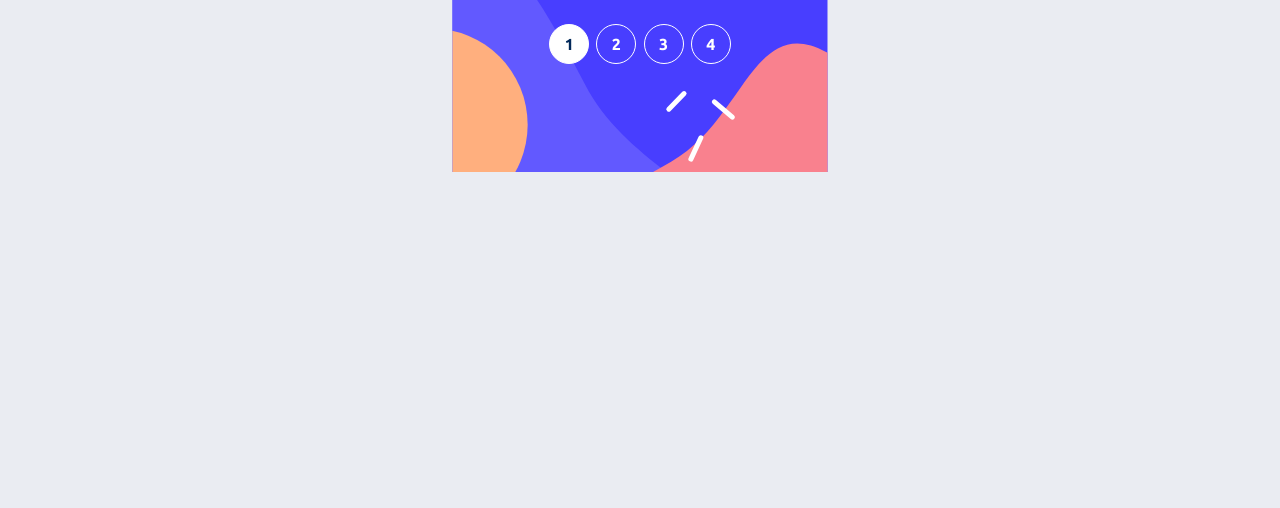
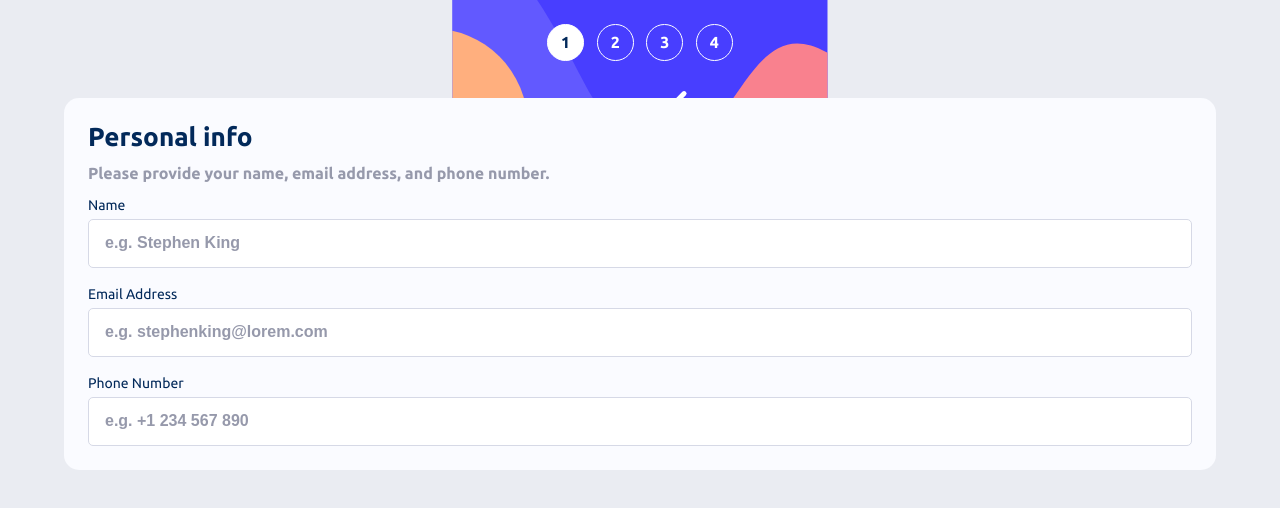
Before and after one commit to sjohnston82/multi-step-form, a Next.js app: page / in a window 1280 px wide. Shown: the top 508 px of the page. Built offline with nearby package versions, Linux system fonts and the light colour scheme.

Commit message:
build out inputs for step 1

```diff
--- a/package.json
+++ b/package.json
@@ -9,6 +9,7 @@
     "lint": "next lint"
   },
   "dependencies": {
+    "@hookform/resolvers": "^3.2.0",
     "@types/node": "20.4.10",
     "@types/react": "18.2.20",
     "@types/react-dom": "18.2.7",
@@ -20,9 +21,11 @@
     "react-hook-form": "^7.45.4",
     "styled-components": "^6.0.7",
     "typescript": "5.1.6",
+    "validator": "^13.11.0",
     "zod": "^3.21.4"
   },
   "devDependencies": {
-    "@types/styled-components": "^5.1.26"
+    "@types/styled-components": "^5.1.26",
+    "@types/validator": "^13.11.1"
   }
 }
--- /dev/null
+++ b/src/app/_components/FormOneContainer.tsx
@@ -0,0 +1,105 @@
+import React from "react";
+import { styled } from "styled-components";
+import { useForm } from "react-hook-form";
+import * as z from "zod";
+import { zodResolver } from "@hookform/resolvers/zod";
+import validator from "validator";
+import { useFormContext } from "@/context/FormContext";
+
+const FormOneSchema = z.object({
+  name: z.string().min(2).max(60),
+  emailAddress: z.string().min(1).email(),
+  phoneNumber: z.string().refine(validator.isMobilePhone),
+});
+
+type StepOneInputProps = {
+  name: string;
+  email: string;
+  phoneNumber: string;
+};
+
+const FormOneWrapper = styled.div`
+  width: 90vw;
+  display: flex;
+  flex-direction: column;
+  margin-top: 2.3rem;
+  margin-left: auto;
+  margin-right: auto;
+  background: var(--alabaster);
+  position: relative;
+  padding: 1.5rem;
+  border-radius: 15px;
+`;
+const FormOneHeading = styled.h1`
+  color: var(--marine-blue);
+  font-size: 26px;
+  margin-bottom: 0.6rem;
+  /* font-family: var(--font-ubuntu); */
+`;
+const FormOneSubheading = styled.h2`
+  color: var(--cool-gray);
+  font-size: 16px;
+  line-height: 1.5;
+  margin-bottom: 0.6rem;
+`;
+
+const FormOneContainer = () => {
+  const { step1Info, setStep1Info } = useFormContext();
+  const { register, reset, handleSubmit } = useForm<StepOneInputProps>({
+    resolver: zodResolver(FormOneSchema),
+    defaultValues: {
+      name: step1Info.name,
+      email: step1Info.emailAddress,
+      phoneNumber: step1Info.phoneNumber,
+    },
+  });
+
+  const StyledFormOne = styled.form`
+    display: flex;
+    flex-direction: column;
+    gap: 1rem;
+  `;
+  const StyledInputLabel = styled.label`
+    color: var(--marine-blue);
+    font-size: 14px;
+  `;
+  const StyledInput = styled.input`
+    width: 100%;
+    outline: none;
+    border: 1px solid var(--light-gray);
+    border-radius: 5px;
+    padding: 1rem;
+    margin-top: 6px;
+
+    &::placeholder {
+      color: var(--cool-gray);
+      font-size: 16px;
+      font-weight: bold;
+      font-family: var(--font-ubuntu);
+    }
+  `;
+  return (
+    <FormOneWrapper>
+      <FormOneHeading>Personal info</FormOneHeading>
+      <FormOneSubheading>
+        Please provide your name, email address, and phone number.
+      </FormOneSubheading>
+      <StyledFormOne>
+        <div className="">
+          <StyledInputLabel htmlFor="name">Name</StyledInputLabel>
+          <StyledInput placeholder="e.g. Stephen King" />
+        </div>
+        <div className="">
+          <StyledInputLabel htmlFor="email">Email Address</StyledInputLabel>
+          <StyledInput placeholder="e.g. stephenking@lorem.com" />
+        </div>
+        <div className="">
+          <StyledInputLabel htmlFor="name">Phone Number</StyledInputLabel>
+          <StyledInput placeholder="e.g. +1 234 567 890" />
+        </div>
+      </StyledFormOne>
+    </FormOneWrapper>
+  );
+};
+
+export default FormOneContainer;
--- a/src/app/_components/StepCounter.tsx
+++ b/src/app/_components/StepCounter.tsx
@@ -7,17 +7,17 @@ const StepCounterWrapper = styled.div`
   position: relative;
   justify-content: center;
   margin-top: 1.5rem;
-  gap: 0.45rem;
+  gap: 0.8rem;
 `;
 
 
 const StepCounter = () => {
   const { step, setStep } = useFormContext();
-  const StyledStep = styled.div<{ $step?: number }>`
+  const StyledStep = styled.div<{ $step: number }>`
     border-radius: 50%;
     color: ${(props) => (props.$step === step ? 'var(--marine-blue)' : "white")};
-    width: 2.5rem;
-    height: 2.5rem;
+    width: 2.3rem;
+    height: 2.3rem;
     font-weight: 700;
     border: 1px solid white;
     display: flex;
--- a/src/app/globals.css
+++ b/src/app/globals.css
@@ -14,6 +14,8 @@
   --magnolia: hsl(217, 100%, 97%);
   --alabaster: hsl(231, 100%, 99%);
   --white: hsl(0, 0%, 100%);
+
+
 }
 
 * {
--- a/src/app/layout.tsx
+++ b/src/app/layout.tsx
@@ -1,15 +1,28 @@
+"use client"
+
 import "./globals.css";
 import type { Metadata } from "next";
 import { Ubuntu } from "next/font/google";
 import StyledComponentsRegistry from "@/lib/registry";
 import FormContextProvider from "@/context/FormContext";
+import { createGlobalStyle } from "styled-components";
 
-const ubuntu = Ubuntu({ subsets: ["latin"], weight: ["400", "500", "700"] });
+const ubuntu = Ubuntu({
+  subsets: ["latin"],
+  weight: ["400", "500", "700"],
+  variable: "--font-ubuntu",
+});
 
 export const metadata: Metadata = {
   title: "Create Next App",
   description: "Generated by create next app",
 };
+
+// const GlobalStyle = createGlobalStyle`
+//   input{
+//     &&::placeholder { font-family: var(--font-ubuntu);}
+//   }
+// `;
 
 export default function RootLayout({
   children,
--- a/src/app/page.tsx
+++ b/src/app/page.tsx
@@ -5,6 +5,7 @@ import styles from "./page.module.css";
 import { styled } from "styled-components";
 import MobileBanner from "../../public/images/bg-sidebar-mobile.svg";
 import StepCounter from "./_components/StepCounter";
+import FormOneContainer from "./_components/FormOneContainer";
 
 const BackgroundImageMobile = styled.div`
   position: absolute;
@@ -36,6 +37,7 @@ export default function Home() {
         <StyledImage src={MobileBanner} alt="Mobile sized background banner." />
       </BackgroundImageMobile>
       <StepCounter />
+      <FormOneContainer />
     </StyledMain>
   );
 }
```
Also changed, not shown: 1 other file (tests, documents, lock files or other folders).
